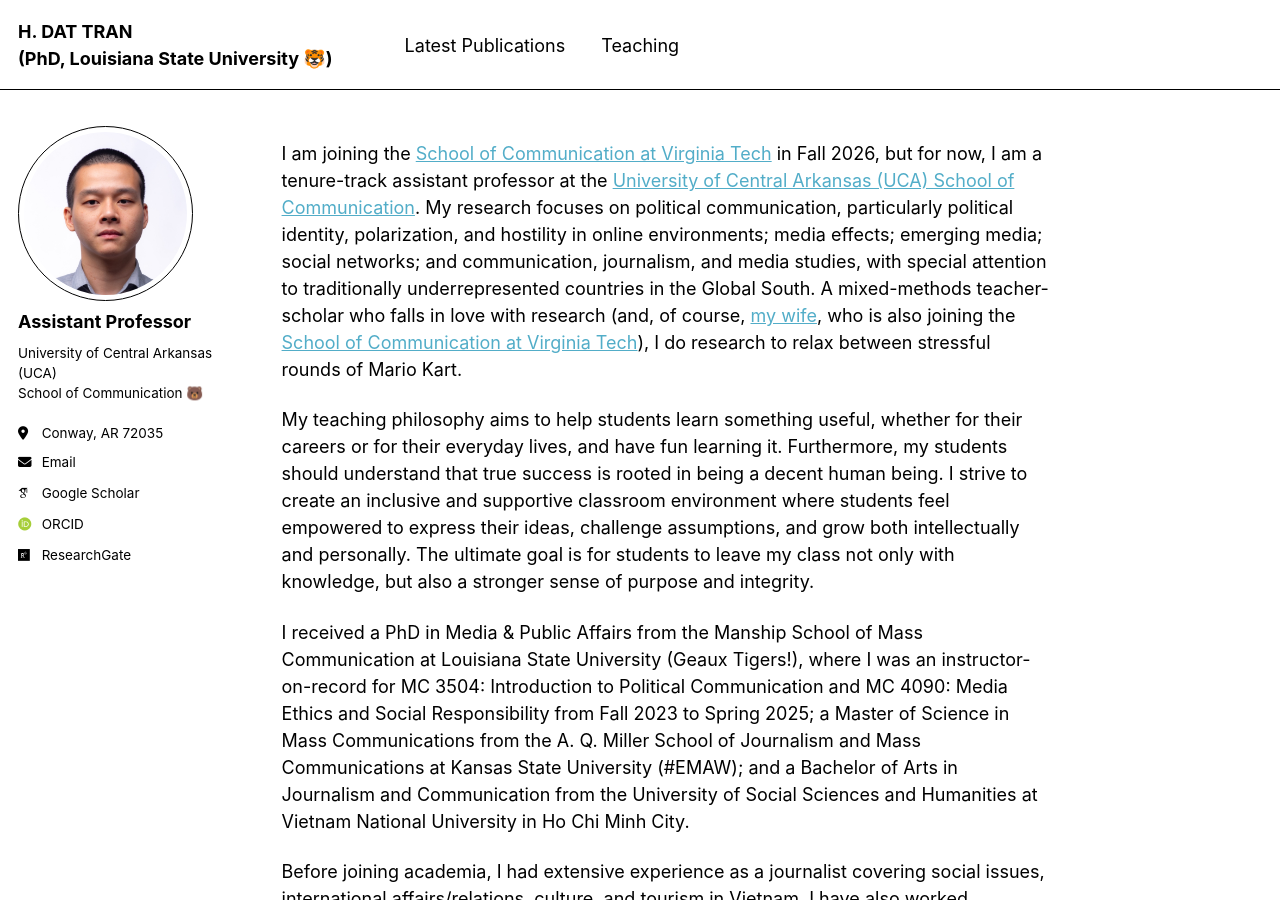
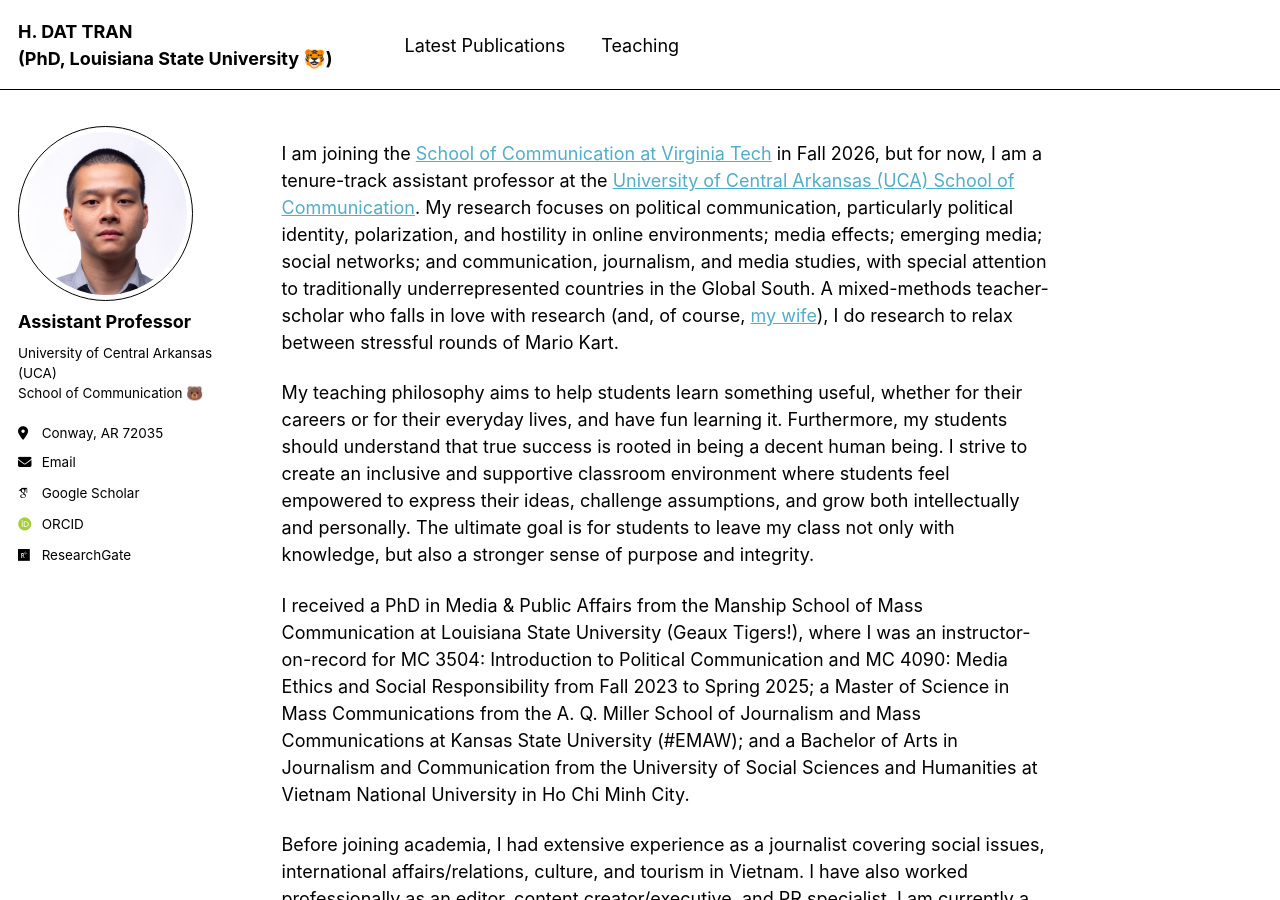
Before and after one commit to hdattran/hdattran.github.io, a Jekyll site: the page built from _pages/about.md, in a window 1280 px wide and 900 px high. Built offline with Jekyll 4.4.1, drawn with Linux system fonts in a browser that asks for light colours; some web fonts are replaced.

Commit message:
Update about.md

```diff
--- a/_pages/about.md
+++ b/_pages/about.md
@@ -7,7 +7,7 @@ redirect_from:
   - /about.html
 ---
 
-I am joining the <a href="https://liberalarts.vt.edu/departments-and-schools/school-of-communication.html" target="_blank" rel="noopener noreferrer">School of Communication at Virginia Tech</a> in Fall 2026, but for now, I am a tenure-track assistant professor at the <a href="https://uca.edu/communication/" target="_blank" rel="noopener noreferrer">University of Central Arkansas (UCA) School of Communication</a>. My research focuses on political communication, particularly political identity, polarization, and hostility in online environments; media effects; emerging media; social networks; and communication, journalism, and media studies, with special attention to traditionally underrepresented countries in the Global South. A mixed-methods teacher-scholar who falls in love with research (and, of course, <a href="https://sites.google.com/view/uyendiep/" target="_blank" rel="noopener noreferrer">my wife</a>, who is also joining the <a href="https://liberalarts.vt.edu/departments-and-schools/school-of-communication.html" target="_blank" rel="noopener noreferrer">School of Communication at Virginia Tech</a>), I do research to relax between stressful rounds of Mario Kart.
+I am joining the <a href="https://liberalarts.vt.edu/departments-and-schools/school-of-communication.html" target="_blank" rel="noopener noreferrer">School of Communication at Virginia Tech</a> in Fall 2026, but for now, I am a tenure-track assistant professor at the <a href="https://uca.edu/communication/" target="_blank" rel="noopener noreferrer">University of Central Arkansas (UCA) School of Communication</a>. My research focuses on political communication, particularly political identity, polarization, and hostility in online environments; media effects; emerging media; social networks; and communication, journalism, and media studies, with special attention to traditionally underrepresented countries in the Global South. A mixed-methods teacher-scholar who falls in love with research (and, of course, <a href="https://sites.google.com/view/uyendiep/" target="_blank" rel="noopener noreferrer">my wife</a>), I do research to relax between stressful rounds of Mario Kart.
 
 My teaching philosophy aims to help students learn something useful, whether for their careers or for their everyday lives, and have fun learning it. Furthermore, my students should understand that true success is rooted in being a decent human being. I strive to create an inclusive and supportive classroom environment where students feel empowered to express their ideas, challenge assumptions, and grow both intellectually and personally. The ultimate goal is for students to leave my class not only with knowledge, but also a stronger sense of purpose and integrity.
 
```
